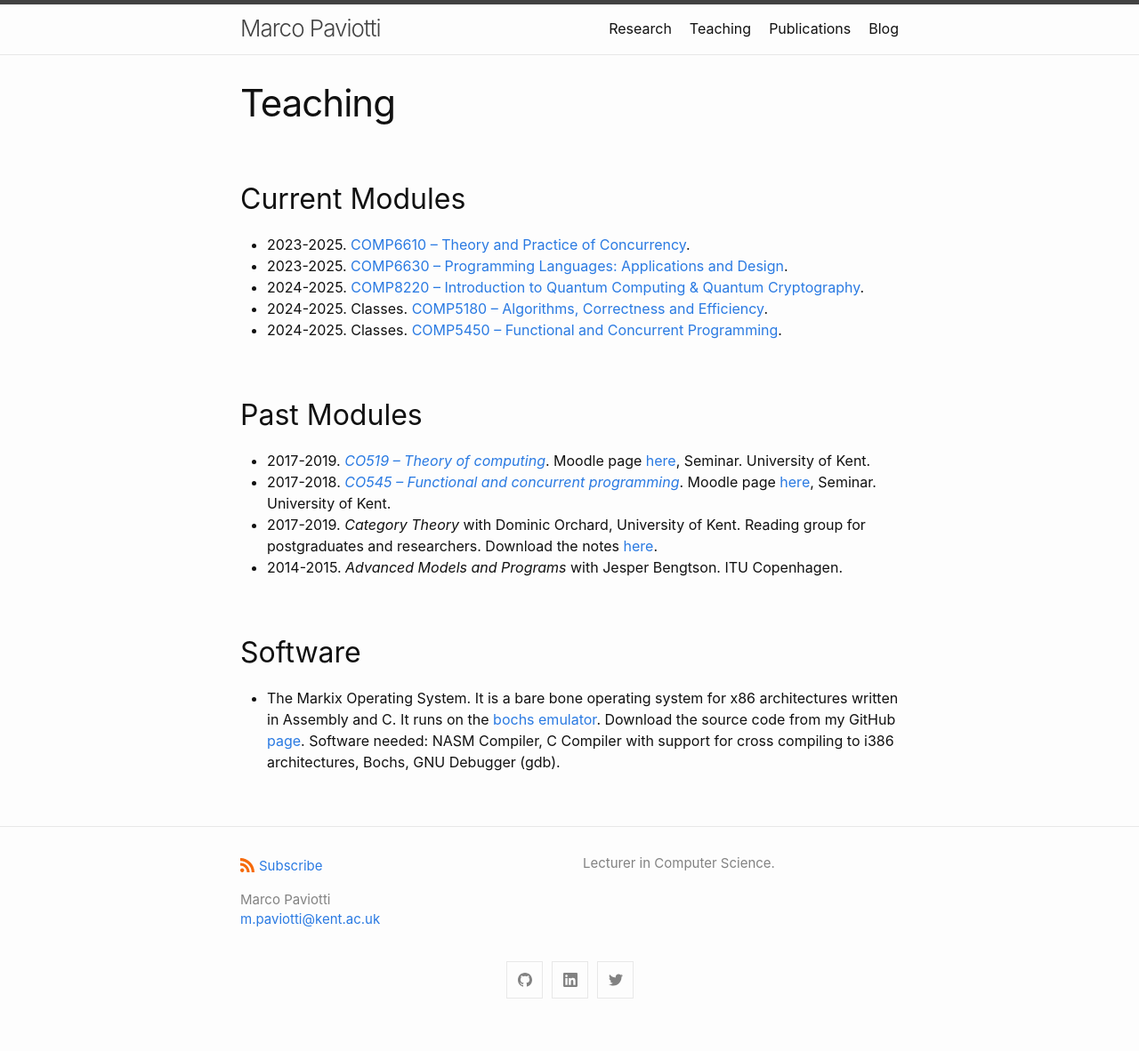
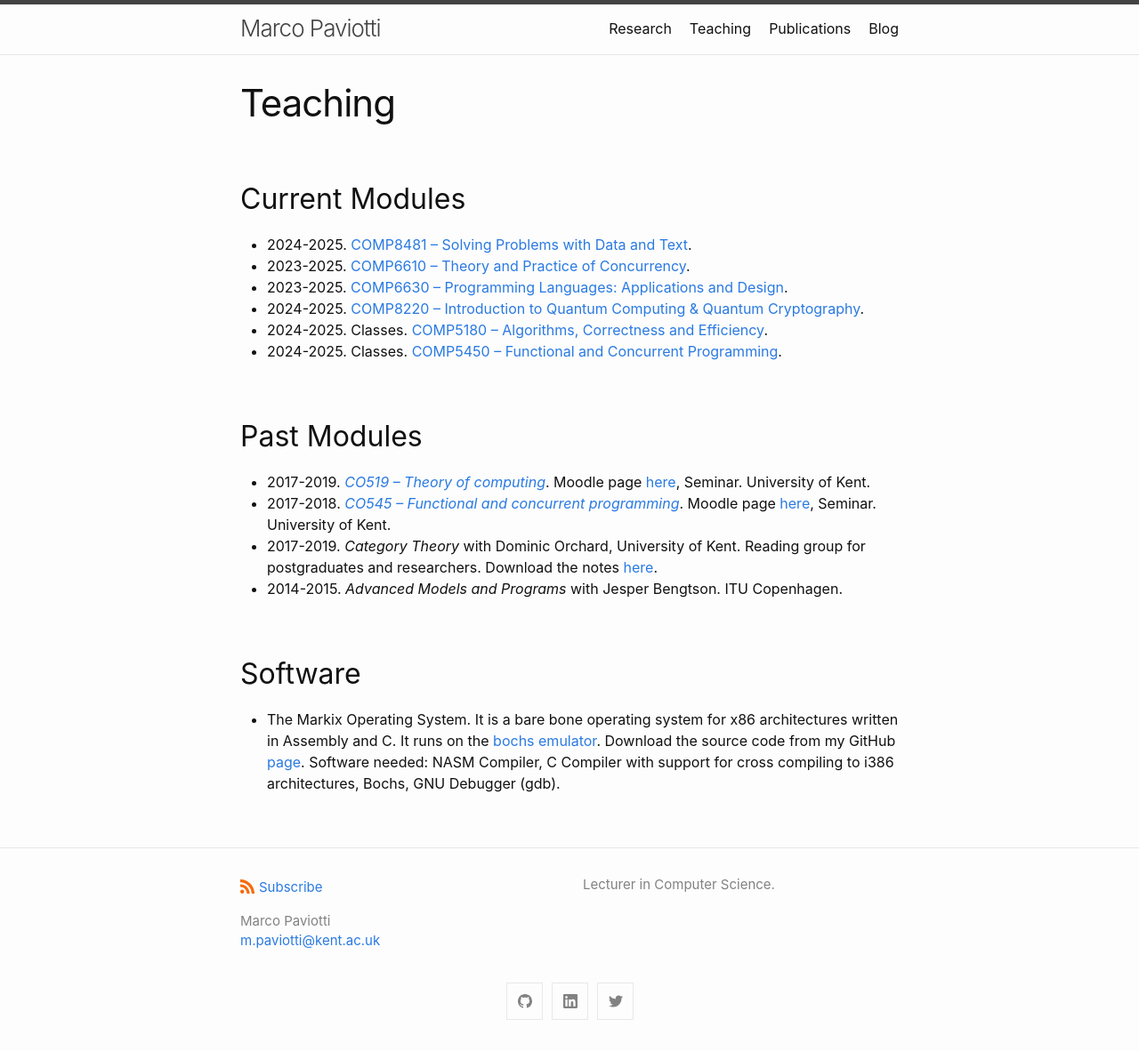
Before and after one commit to mpaviotti/mpaviotti.github.com, a Jekyll site: the page built from teaching.markdown, in a window 1280 px wide. Shown: the whole page at 89% size. Built offline with Jekyll 4.4.1, drawn with Linux system fonts in a browser that asks for light colours; before the commit the page ends 1158 px from its top, so only the background shows below that.

Commit message:
Teaching

```diff
--- a/teaching.markdown
+++ b/teaching.markdown
@@ -5,6 +5,7 @@ title: Teaching
 ---
 
 ## Current Modules
+- 2024-2025. [COMP8481 -- Solving Problems with Data and Text](https://www.kent.ac.uk/courses/modules/module/COMP8481).
 - 2023-2025. [COMP6610 -- Theory and Practice of Concurrency](https://www.kent.ac.uk/courses/modules/module/CO661).
 - 2023-2025. [COMP6630 -- Programming Languages: Applications and Design](https://www.kent.ac.uk/courses/modules/module/CO663).
 - 2024-2025. [COMP8220 -- Introduction to Quantum Computing & Quantum Cryptography](https://www.kent.ac.uk/courses/modules/module/CO822).
```
